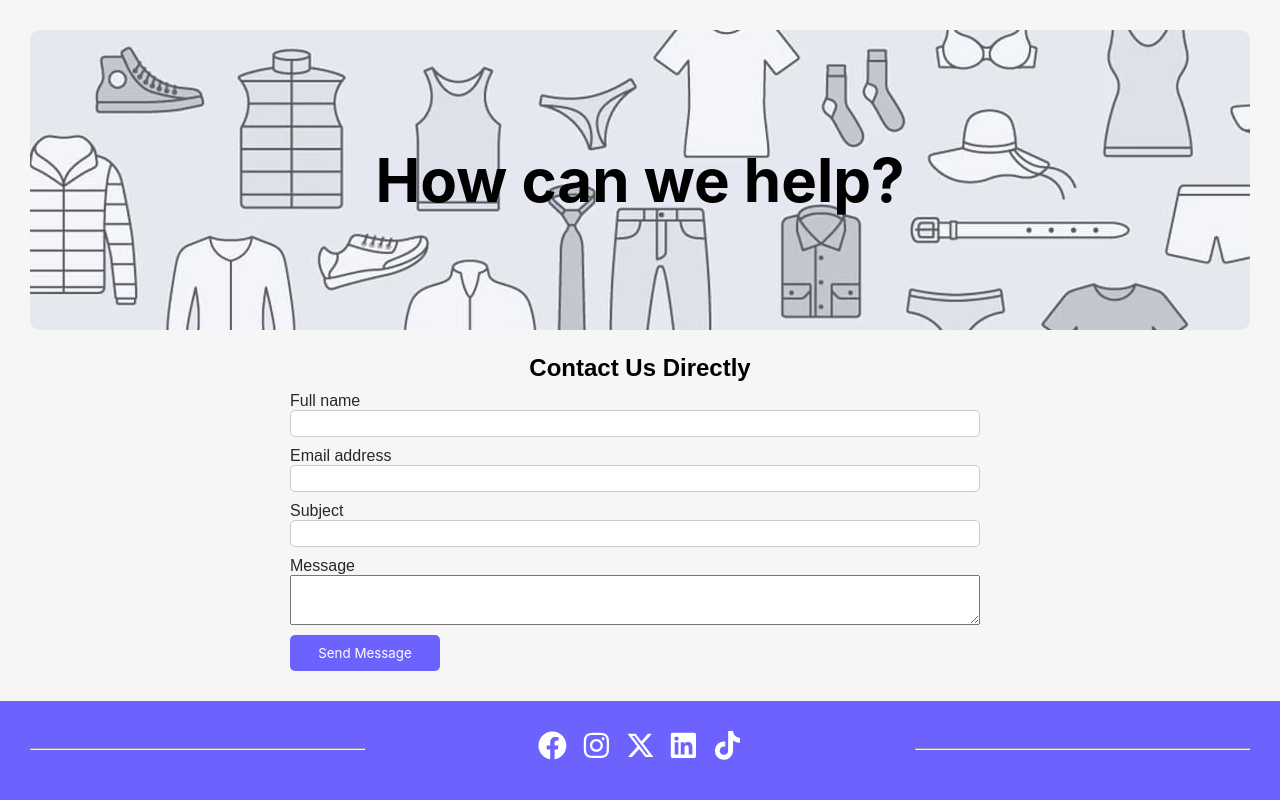
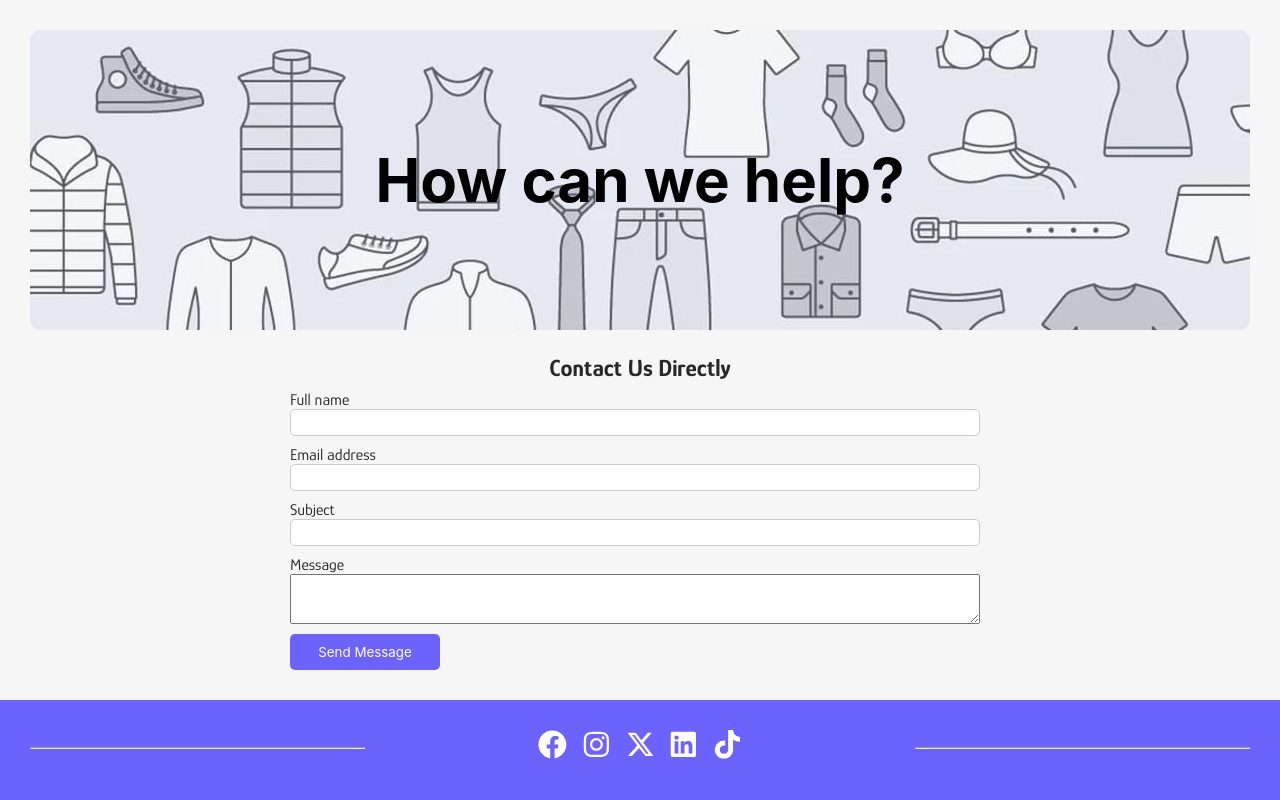
Before and after one commit to hrvlionME/QSD24-frontend, a React (Create React App) app: page /contact-us in a window 1280 px wide. Shown: the top 800 px of the page. Built offline with nearby package versions, Linux system fonts and the light colour scheme; a web font is replaced by a local one.

Commit message:
font-update

```diff
--- a/src/pages/ContactUsPage/ContactUs.module.css
+++ b/src/pages/ContactUsPage/ContactUs.module.css
@@ -1,3 +1,5 @@
+@import url('https://fonts.googleapis.com/css2?family=Glory:ital,wght@0,100..800;1,100..800&display=swap');
+
 .container{
 
     padding: 30px;
@@ -17,8 +19,10 @@
 }
 
 .formBox h3 {
+    color: var(--primary-text);
     text-align: center;
-    font-family: Glory, sans-serif;
+    font-family: "Glory", sans-serif;
+    font-weight: 200px;
     font-size: 24px;
     padding-top: 24px;
 }
@@ -27,7 +31,7 @@
 .formBox input {
     border: 1px solid var(--border-bottom);
     border-radius: 5px;
-    font-family: Helvetica Neue, Helvetica, Arial, sans-serif;
+    font-family: "Glory", sans-serif;
     padding: 5px;
 }
 
```
